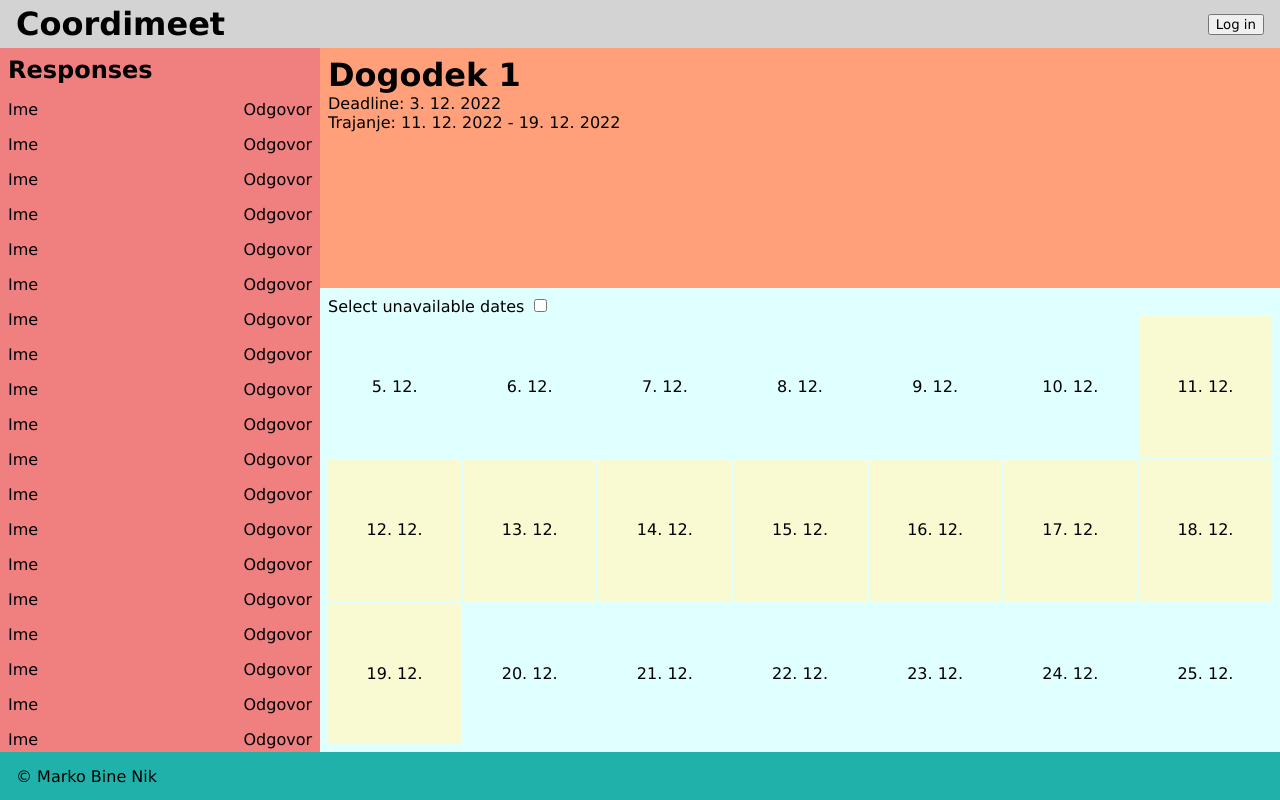
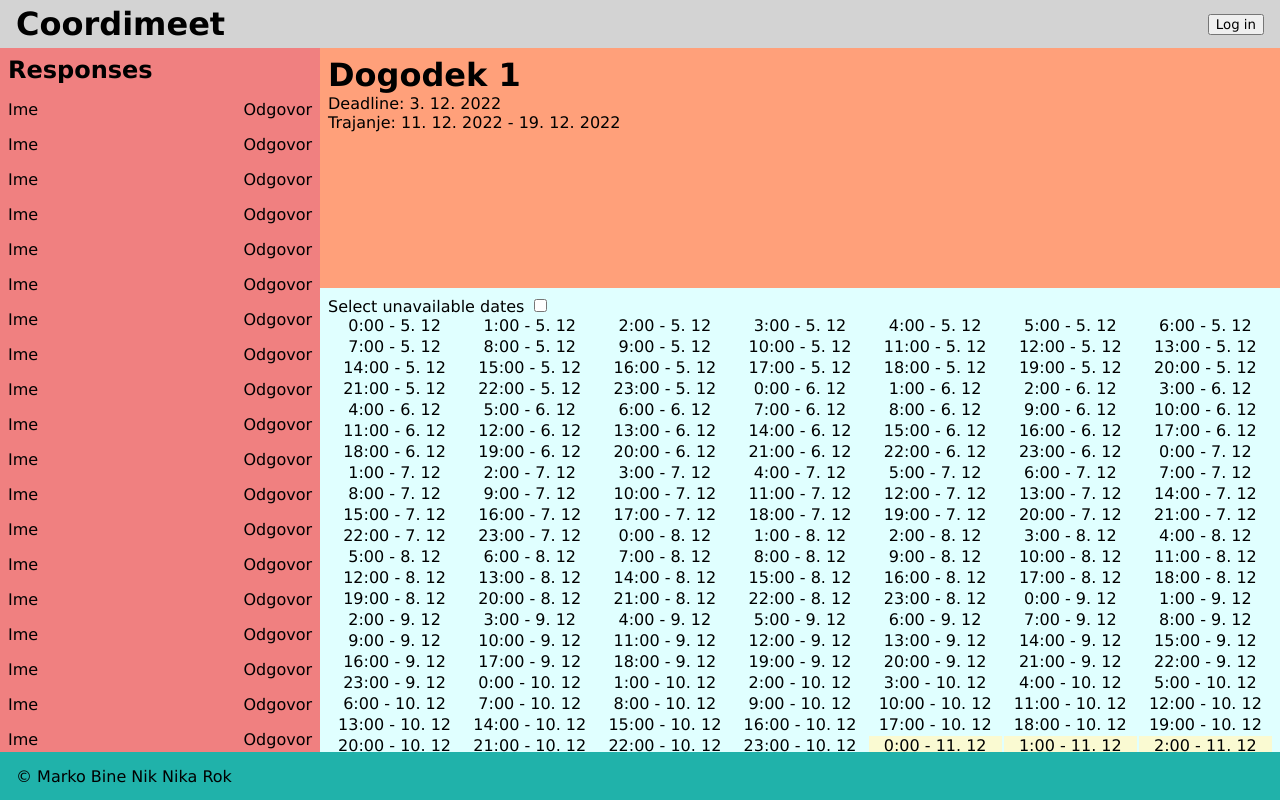
Before and after one commit to Yxmaxy/Coordimeet, a Vue app in the folder frontend/: page /event in a window 1280 px wide. Built offline with nearby package versions, Linux system fonts and the light colour scheme.

Commit message:
Progress

```diff
--- a/frontend/src/common/helpers.ts
+++ b/frontend/src/common/helpers.ts
@@ -1,3 +1,7 @@
 export function formatDateDayMonth(date: Date) {
     return `${date.getDate()}. ${date.getMonth() + 1}.`;
 }
+
+export function formatDateHourDayMonth(date: Date) {
+    return `${date.getHours()}:00 - ${date.getDate()}. ${date.getMonth() + 1}`;
+}
--- /dev/null
+++ b/frontend/src/components/CalendarTime.vue
@@ -0,0 +1,139 @@
+<template>
+    <div class="calendar-component">
+        <div
+            v-for="day in days"
+            :class="{
+                'in-range': day.isInRange,
+                'available': day.isAvailable && !selectUnavailable,
+                'unavailable': day.isInRange && selectUnavailable && !day.isAvailable,
+            }"
+            @mousedown="(event) => onMouseDown(event, day)"
+            @mouseenter="(event) => onMouseEnter(event, day)"
+            @mouseup="onMouseUp"
+            @mouseleave="(event) => onMouseLeave(event, day)"
+        >
+            {{day.display}}
+        </div>
+    </div>
+</template>
+
+<script lang="ts">
+import { formatDateHourDayMonth } from "../common/helpers";
+import { IDateRange, ICalendarDate } from '../common/interfaces';
+const longpressTimeout = 475;
+
+export default {
+    name: "calendar",
+    props: {
+        dateRange: {
+            type: Object,
+            default: {
+                from: new Date(),
+                to: new Date()
+            } as IDateRange
+        },
+        selectUnavailable: {
+            type: Boolean,
+            default: false
+        }
+    },
+    data() {
+        return {
+            days: [] as ICalendarDate[],
+            touchStart: undefined as ICalendarDate|undefined,
+            timeoutObj: undefined as number|undefined,
+        }
+    },
+    methods: {
+        // converts sun-mon to mon-sun
+        // mon = 0; sun = 6
+        getDayMonToSun(date: Date): number {
+            const res = date.getDay() - 1;
+            return res < 0 ? 6 : res;
+        },
+        // method gets date and returns start/end of the week the date is in
+        getBufferedDate(date: Date, buffer: number = 0, end: boolean = false): Date {
+            const d = new Date(date);  // copy date
+            const dayOfWeek = (end ? 6 - this.getDayMonToSun(d) : this.getDayMonToSun(d)) + buffer;
+            return end ?
+                new Date(d.setDate(d.getDate() + dayOfWeek)) :
+                new Date(d.setDate(d.getDate() - dayOfWeek));
+
+        },
+        // calculate dates to display on calendar
+        calculateShownDates() {
+            const range = this.dateRange as IDateRange;
+            const from = this.getBufferedDate(range.from, 0);
+            const to = this.getBufferedDate(range.to, 0, true);
+
+            for (let d = new Date(from); d <= to; d = new Date(d.setHours(d.getHours() + 1))) {
+                this.days.push({
+                    display: formatDateHourDayMonth(d),
+                    date: new Date(d),
+                    isInRange: d >= range.from && d <= range.to,
+                });
+            }
+        },
+        selectDateFromTo(start: ICalendarDate, end: ICalendarDate, setAvailable: boolean = true) {
+            const from = start.date < end.date ? start : end;
+            const to = start.date < end.date ? end : start;
+            for (const day of this.days) {
+                if (day.date >= from.date && day.date <= to.date && day.isInRange)
+                    day.isAvailable = setAvailable;
+            }
+        },
+        // methods for selecting available
+        onMouseDown(event: MouseEvent, day: ICalendarDate) {
+            if (!day.isInRange)
+                return;
+            this.touchStart = day;
+            day.isAvailable = !day.isAvailable;
+        },
+        onMouseEnter(event: MouseEvent, day: ICalendarDate) {
+            if (event.buttons === 1 && this.touchStart !== undefined) {
+                this.selectDateFromTo(this.touchStart, day, !this.touchStart.isAvailable);
+            }
+        },
+        onMouseUp() {
+            this.touchStart = undefined;
+        },
+        onMouseLeave(event: MouseEvent, day: ICalendarDate) {
+            if (event.buttons === 1 && this.touchStart !== undefined) {
+                this.selectDateFromTo(this.touchStart, day, !this.touchStart.isAvailable);
+            }
+        },
+    },
+    mounted() {
+        this.calculateShownDates();
+    },
+};
+</script>
+<style lang="scss" scoped>
+.calendar-component {
+
+    box-sizing: border-box;
+    flex: 1;
+    display: grid;
+    grid-template-columns: repeat(7, 1fr);
+    gap: 2px;
+
+    // td
+    & > div {
+        display: flex;
+        justify-content: center;
+        align-items: center;
+        box-sizing: border-box;
+        cursor: pointer;
+        user-select: none;
+    }
+    .in-range {
+        background-color: lightgoldenrodyellow;
+    }
+    .available {
+        background-color: lightgreen;
+    }
+    .unavailable {
+        background-color: lightcoral;
+    }
+}
+</style>
--- a/frontend/src/components/Footer.vue
+++ b/frontend/src/components/Footer.vue
@@ -1,7 +1,7 @@
 <!-- Footer on bottom of the page -->
 <template>
     <footer class="footer-component">
-        &copy; Marko Bine Nik
+        &copy; Marko Bine Nik Nika Rok
     </footer>
 </template>
 
--- a/frontend/src/pages/EventPage.vue
+++ b/frontend/src/pages/EventPage.vue
@@ -13,7 +13,7 @@
             <div>Trajanje: 11. 12. 2022 - 19. 12. 2022</div>
         </div>
         <main class="calendar-area">
-            <div>
+            <div class="controls">
                 <label>
                     Select unavailable dates
                     <input v-model="selectUnavailable" type="checkbox" />
@@ -29,12 +29,13 @@
 </template>
 
 <script lang="ts">
+import CalendarTime from '../components/CalendarTime.vue';
 import Calendar from '../components/Calendar.vue';
 import { IDateRange } from '../common/interfaces';
 
 export default {
     components: {
-        "calendar": Calendar,
+        "calendar": CalendarTime,
     },
     data() {
         return {
@@ -84,6 +85,11 @@ export default {
         display: flex;
         flex-direction: column;
         padding: $sectionPadding;
+        overflow: auto;
+        .controls {
+            position: sticky;
+            top: 0;
+        }
         .calendar {
             flex: 1;
         }
```
